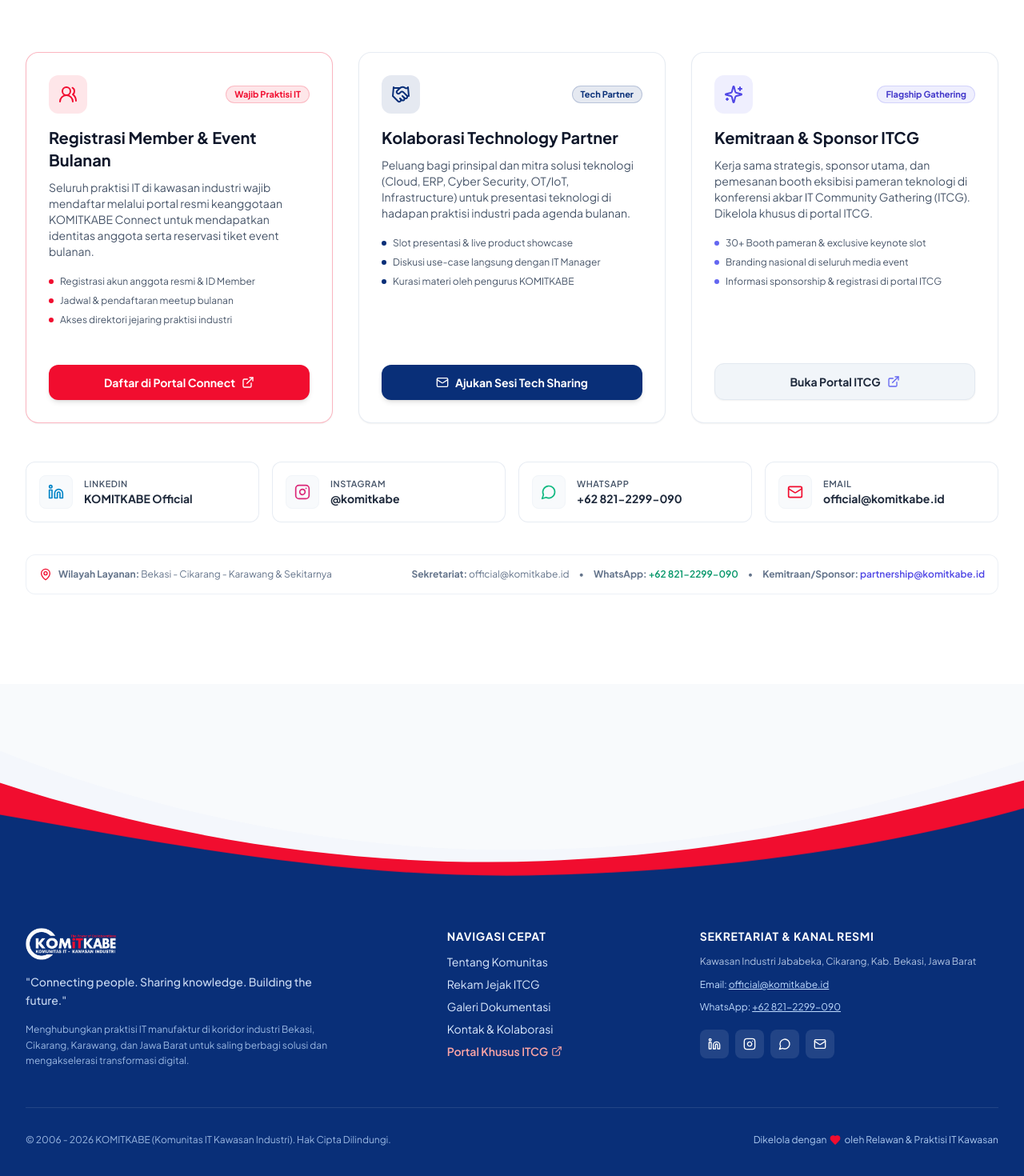
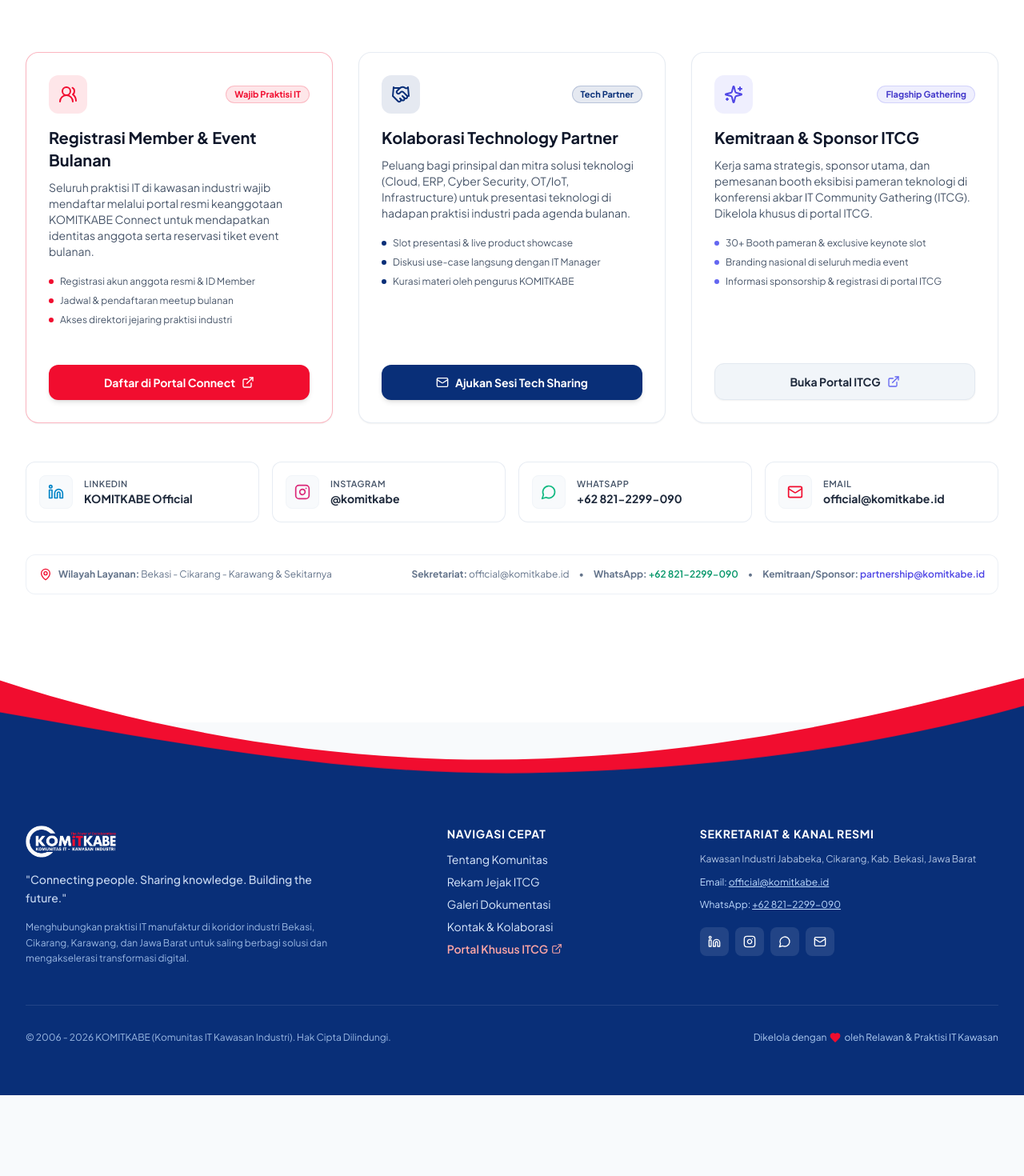
Before and after one commit to trisfaizal/komitkabe-web, a React (Vite) app: page / in a window 1280 px wide. Shown: the part 7172-8642 px from the top of the page at 80% size. After the commit the page ends 8541 px from the top, so only its background shows below. Built offline with nearby package versions, Linux system fonts and the light colour scheme; the HTML template or start-up script is replaced by a standard one.

Commit message:
style: use circle favicon and seamless white transition above footer

```diff
--- a/index.html
+++ b/index.html
@@ -4,7 +4,6 @@
     <meta charset="UTF-8" />
     <meta name="viewport" content="width=device-width, initial-scale=1.0" />
     <link rel="icon" type="image/svg+xml" href="/favicon.svg" />
-    <link rel="alternate icon" type="image/webp" href="/assets/light-logo.webp" />
     <title>KOMITKABE - Komunitas IT Kawasan Industri</title>
     <meta name="description" content="Komunitas IT Kawasan Industri (Bekasi, Cikarang, Karawang & sekitarnya). Connecting people. Sharing knowledge. Building the future." />
     <meta property="og:title" content="KOMITKABE - Komunitas IT Kawasan Industri" />
--- a/src/components/ContactCollaboration.tsx
+++ b/src/components/ContactCollaboration.tsx
@@ -19,7 +19,7 @@ export const ContactCollaboration: React.FC = () => {
   };
 
   return (
-    <section id="kontak" className="py-20 md:py-24 lg:py-28 relative scroll-mt-20 md:scroll-mt-24 border-t border-slate-200/60 dark:border-slate-800/60 bg-white dark:bg-[#060d1a]">
+    <section id="kontak" className="pt-20 md:pt-24 lg:pt-28 pb-28 sm:pb-32 md:pb-40 relative scroll-mt-20 md:scroll-mt-24 border-t border-slate-200/60 dark:border-slate-800/60 bg-white dark:bg-slate-950">
       <div className="max-w-7xl mx-auto px-4 sm:px-6 lg:px-8">
         {/* Section Header */}
         <div className="text-center max-w-3xl mx-auto mb-12 md:mb-16">
--- a/src/components/Footer.tsx
+++ b/src/components/Footer.tsx
@@ -4,7 +4,7 @@ import { siteConfig } from '../data/siteConfig';
 
 export const Footer: React.FC = () => {
   return (
-    <footer className="relative w-full overflow-hidden mt-12">
+    <footer className="relative z-10 w-full overflow-hidden -mt-20 sm:-mt-24 md:-mt-32">
       {/* SVG Footer Waves */}
       <div className="w-full leading-none pointer-events-none select-none">
         <img
```
Also changed, not shown: public/assets/komitkabe-footer-waves.svg, public/favicon.svg.
